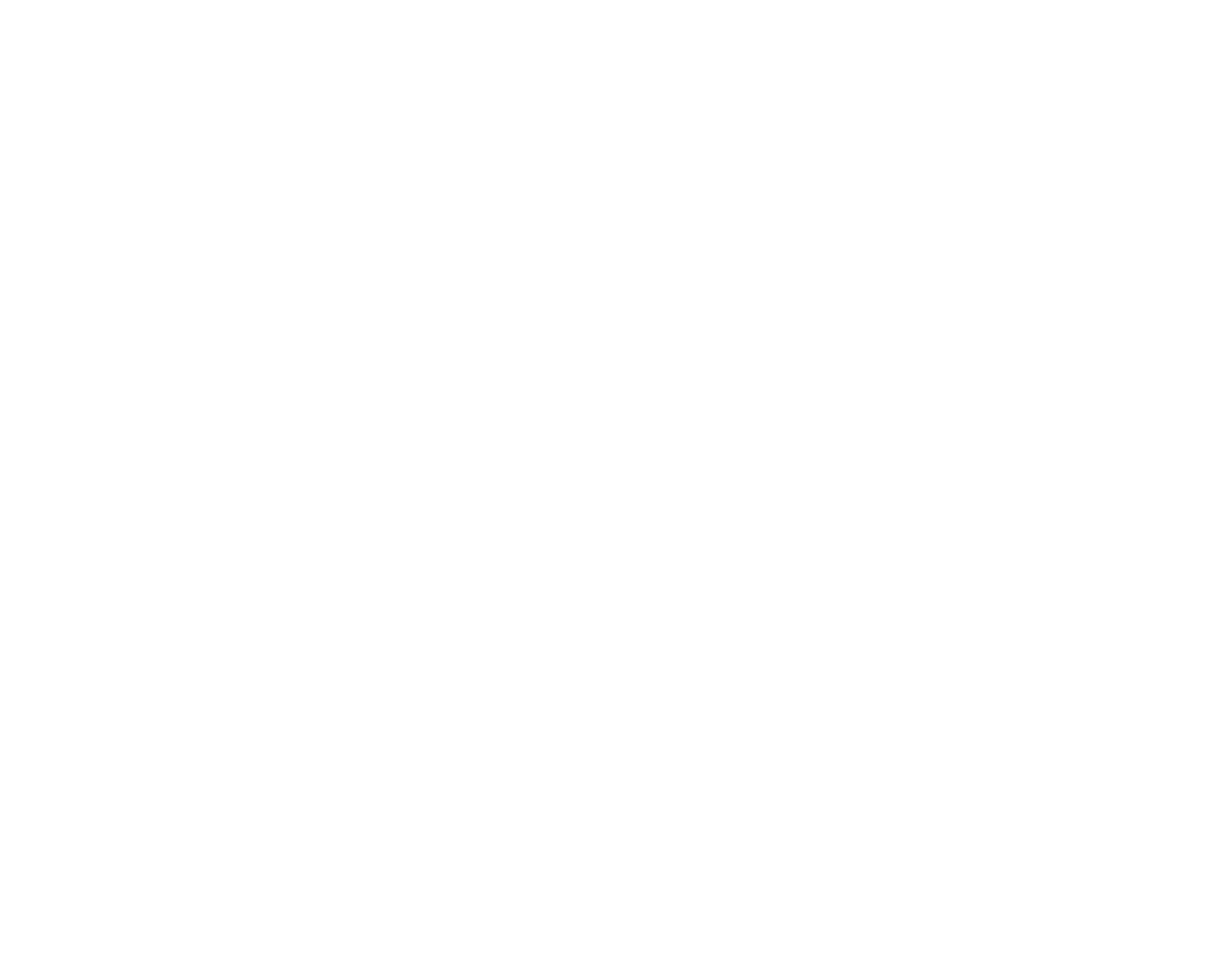
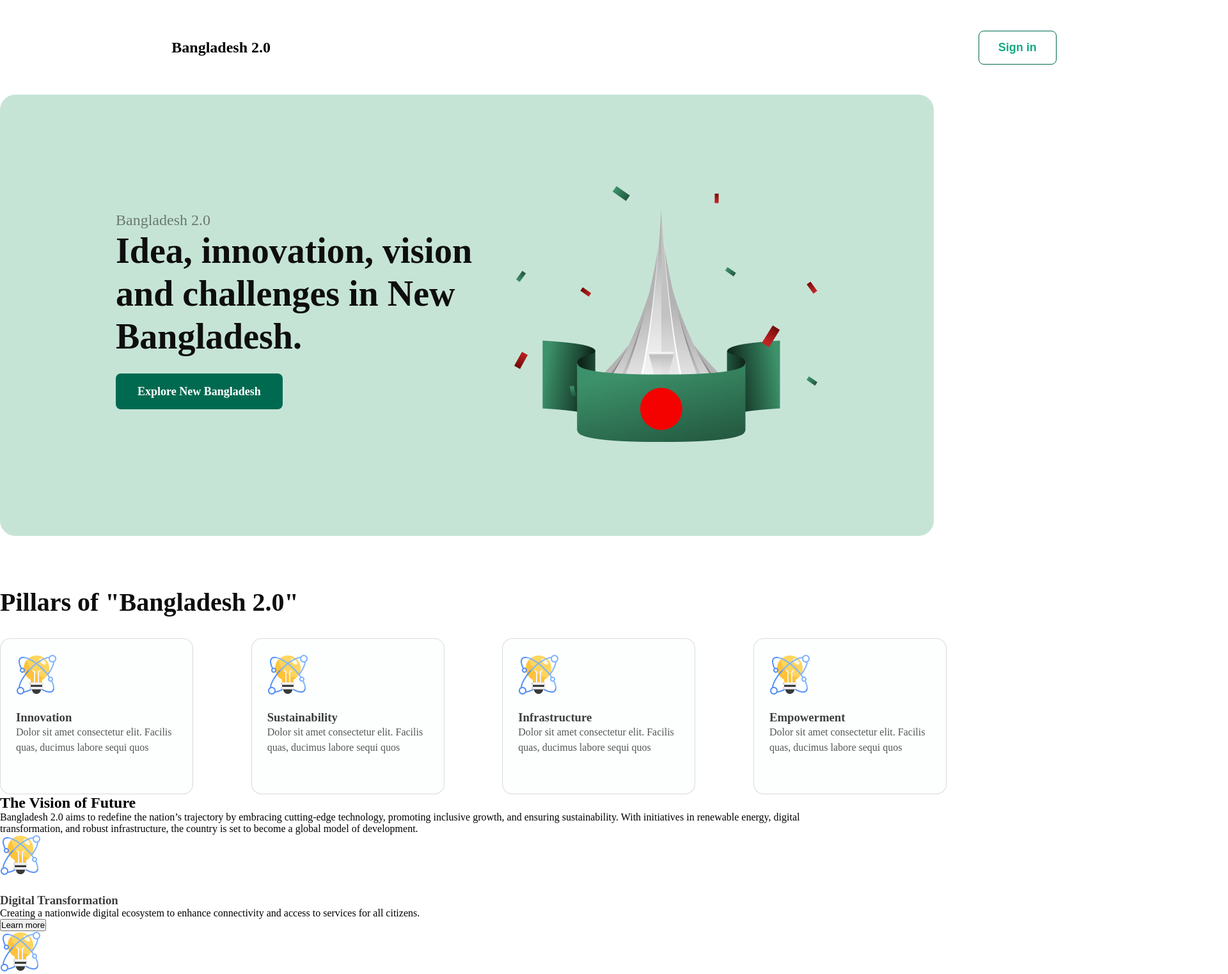
Before and after one commit to tajcreator/batch11-my-new-projects-2025, a plain HTML site: page index.html in a window 1280 px wide. Shown: the top 1523 px of the page at 64% size, 1920 px wide, since content can reach past the window. Before the commit the page ends 800 px from the top, so only its background shows below. Drawn offline with Linux system fonts and the light colour scheme.

Commit message:
first commit

```diff
--- a/index.html
+++ b/index.html
@@ -3,9 +3,112 @@
 <head>
     <meta charset="UTF-8">
     <meta name="viewport" content="width=device-width, initial-scale=1.0">
-    <title>Document</title>
+    <link rel="stylesheet" href="style.css">
+    <title>batch 11 projects</title>
 </head>
 <body>
+
+    <header>
+        <div class="navbar  ">
+
+            <div class="logo">
+                <h2 class="logo1">Bangladesh 2.0</h2>
+            </div>
+
+            <div class="resume">
+                <button class="resume-btn"> Sign in </button>
+            </div>
+
+        </div>
+
+        <div class="container">
+
+            <div class="content">
+                <h1 class="b1">Bangladesh 2.0</h1>
+                <p class="p1">Idea, innovation, vision and challenges in New Bangladesh.</p>
+                <a class="a-btn" href="#" class="btn">Explore New Bangladesh</a>
+            </div>
+
+            <div class="hero">
+                <img src="assets/hero.png" alt="">
+            </div>
+
+        </div>
+
+    </header>
+
+
+
+    <section class="div-pillar">
+        <h2 class="div-h2">Pillars of "Bangladesh 2.0"</h2>
+        <div class="div-content">
+            <div class="pillar-container">
+                <img src="assets/card-icon.png" alt="">
+                <h3 class="h-3">Innovation</h3>
+                <p class="p-1">Dolor sit amet consectetur elit. Facilis quas, ducimus labore sequi quos </p>
+            </div>
+            <div class="pillar-container">
+                <img src="assets/card-icon.png" alt="">
+                <h3 class="h-3">Sustainability</h3>
+                <p class="p-1">Dolor sit amet consectetur elit. Facilis quas, ducimus labore sequi quos </p>
+            </div>
+            <div class="pillar-container">
+                <img src="assets/card-icon.png" alt="">
+                <h3 class="h-3">Infrastructure</h3>
+                <p class="p-1">Dolor sit amet consectetur elit. Facilis quas, ducimus labore sequi quos </p>
+            </div>
+            <div class="pillar-container">
+                <img src="assets/card-icon.png" alt="">
+                <h3 class="h-3">Empowerment</h3>
+                <p class="p-1" d>Dolor sit amet consectetur elit. Facilis quas, ducimus labore sequi quos </p>
+            </div>
+        </div>
+    </section>
+
+    <section class="vision">
+
+        <div class="vision-1">
+            <h1> The Vision of Future </h1>
+            <p class="vision-p"> Bangladesh 2.0 aims to redefine the nation’s trajectory by embracing cutting-edge
+                technology, promoting
+                inclusive growth, and ensuring sustainability. With initiatives in renewable energy, digital
+                transformation, and robust infrastructure, the country is set to become a global model of development.
+            </p>
+        </div>
+
+        <div class="section-1 ">
+
+            <div class="card-1">
+                <img src="assets/card-icon.png" alt="">
+                <h3 class="h-3">Digital Transformation</h3>
+                <p class="p-2">Creating a nationwide digital ecosystem to enhance connectivity and access to services
+                    for all
+                    citizens. </p>
+                <button class="l-1"> Learn more</button>
+            </div>
+            <div class="card-2">
+                <img src="assets/card-icon.png" alt="">
+                <h3 class="h-3">Green Energy</h3>
+                <p class="p-2">Creating a nationwide digital ecosystem to enhance connectivity and access to services
+                    for all
+                    citizens. </p>
+                <button class="l-1"> Learn more</button>
+            </div>
+
+            <div class="card-3">
+                <img src="assets/card-icon.png" alt="">
+                <h3 class="h-3"> Modern Infrastructure</h3>
+                <p class="p-3">Creating a nationwide digital ecosystem to enhance connectivity and access to services
+                    for all
+                    citizens. </p>
+                <button class="l-1"> Learn more</button>
+            </div>
+
+        </div>
+
+    </section>
+
+
 
 
 </body>
--- a/style.css
+++ b/style.css
@@ -0,0 +1,174 @@
+
+
+* {
+    margin: 0px;
+    padding: 0px;
+}
+
+.logo1 {
+    font-weight: bold;
+}
+
+.resume-btn {
+    background-color: white;
+    color: rgb(19, 169, 131);
+    padding: 15px 30px 15px 30px;
+    font-size: 18px;
+    font-weight: 600;
+    border: 1px solid rgb(0, 106, 80);
+    box-sizing: border-box;
+
+    border-radius: 8px;
+
+}
+
+.a-btn {
+    border-radius: 8px;
+    text-decoration: none;
+    color: rgb(255, 255, 255);
+    font-family: Fira Sans;
+    font-size: 18px;
+    font-weight: 600;
+    line-height: 22px;
+    letter-spacing: 0%;
+    margin-top: 24px;
+
+    background: rgb(0, 106, 80);
+    gap: 48;
+    padding: 17px 34px 17px 34px;
+}
+
+.navbar {
+    display: flex;
+    flex-direction: row;
+    justify-content: space-around;
+    padding: 10px;
+    align-items: center;
+    gap: 890px;
+    padding: 24px 160px 24px 160px;
+    /* Frame 2 */
+
+    width: 1600px;
+    height: 100px;
+
+}
+
+.container {
+    margin: 0 auto;
+    position: static;
+    width: 1280px;
+    height: 560px;
+    display: flex;
+    flex-direction: row;
+    justify-content: center;
+    align-items: center;
+    gap: 64;
+    padding: 65px 90px 65px 90px;
+    border-radius: 24px;
+
+    background: rgb(198, 228, 214);
+}
+
+.content {
+    position: static;
+    width: 622px;
+    height: 326px;
+    /* Auto layout */
+    display: flex;
+    flex-direction: column;
+    justify-content: flex-start;
+    align-items: flex-start;
+    gap: 24;
+    padding: 0px;
+
+}
+
+.b1 {
+    color: rgba(14, 14, 14, 0.5);
+    font-family: Fira Sans;
+    font-size: 24px;
+    font-weight: 500;
+    line-height: 29px;
+    letter-spacing: 0%;
+    text-align: left;
+}
+
+.p1 {
+    color: rgb(14, 14, 14);
+    font-family: Fira Sans;
+    font-size: 56px;
+    font-weight: 700;
+    line-height: 67px;
+    letter-spacing: 0%;
+    text-align: left;
+}
+
+.div-pillar {
+    margin-top: 80px;
+}
+
+.div-h2 {
+
+    margin: 0 auto;
+    color: rgb(14, 14, 14);
+    width: 1480px;
+    justify-content: flex-start;
+    align-items: flex-start;
+    font-size: 40px;
+    font-weight: 700;
+    line-height: 48px;
+    letter-spacing: 0%;
+    margin-bottom: 32px;
+
+}
+
+.div-content {
+
+    margin: 0px auto;
+
+    position: static;
+    width: 1480px;
+    height: 244px;
+    /* Auto layout */
+    display: flex;
+    flex-direction: row;
+    justify-content: space-between;
+    align-items: center;
+    gap: 24;
+    padding: 0px;
+
+}
+
+.pillar-container {
+
+    width: 302px;
+    height: 244px;
+    box-sizing: border-box;
+    border: 1px solid rgba(14, 14, 14, 0.15);
+    border-radius: 16px;
+
+    background: rgb(253, 255, 255);
+    display: flex;
+    flex-direction: column;
+    justify-content: flex-start;
+    align-items: flex-start;
+    gap: 24;
+    padding: 24px;
+}
+
+.h-3 {
+    color: rgba(14, 14, 14, 0.8);
+    font-family: Fira Sans;
+    margin-top: 24px;
+
+}
+
+.p-1 {
+    color: rgba(14, 14, 14, 0.7);
+    font-family: Fira Sans;
+    font-size: 16px;
+    font-weight: 400;
+    line-height: 24px;
+    letter-spacing: 0%;
+    text-align: left;
+}
```
